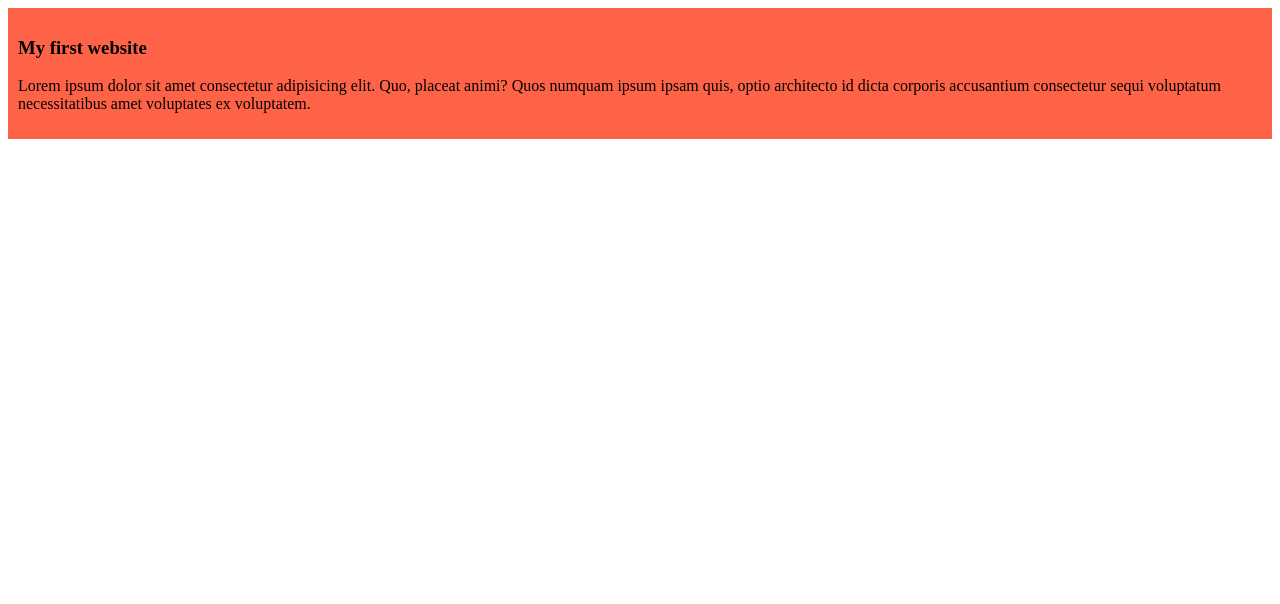
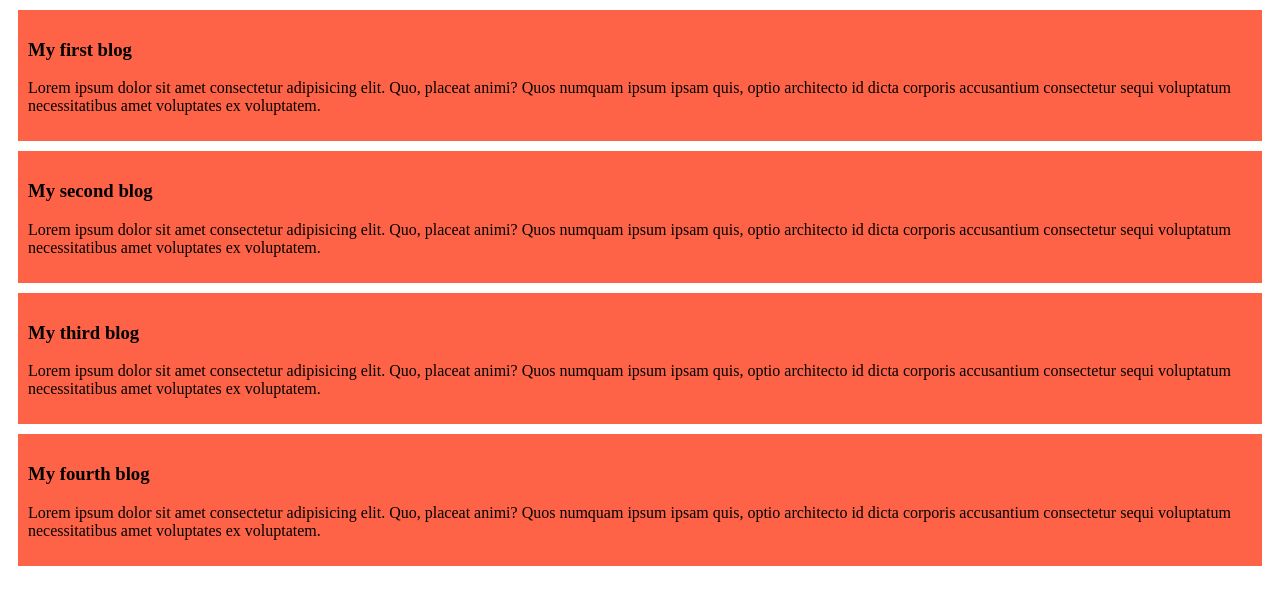
Before and after one commit to Rakesh01999/My-Simple-Website, a plain HTML site: page index.html in a window 1280 px wide. Drawn offline with Linux system fonts and the light colour scheme.

Commit message:
second , third and gfourth blog

```diff
--- a/index.html
+++ b/index.html
@@ -8,7 +8,19 @@
 </head>
 <body>
     <div>
-        <h3>My first website</h3>
+        <h3>My first blog</h3>
+        <p>Lorem ipsum dolor sit amet consectetur adipisicing elit. Quo, placeat animi? Quos numquam ipsum ipsam quis, optio architecto id dicta corporis accusantium consectetur sequi voluptatum necessitatibus amet voluptates ex voluptatem.</p>
+    </div>
+    <div>
+        <h3>My second blog</h3>
+        <p>Lorem ipsum dolor sit amet consectetur adipisicing elit. Quo, placeat animi? Quos numquam ipsum ipsam quis, optio architecto id dicta corporis accusantium consectetur sequi voluptatum necessitatibus amet voluptates ex voluptatem.</p>
+    </div>
+    <div>
+        <h3>My third blog</h3>
+        <p>Lorem ipsum dolor sit amet consectetur adipisicing elit. Quo, placeat animi? Quos numquam ipsum ipsam quis, optio architecto id dicta corporis accusantium consectetur sequi voluptatum necessitatibus amet voluptates ex voluptatem.</p>
+    </div>
+    <div>
+        <h3>My fourth blog</h3>
         <p>Lorem ipsum dolor sit amet consectetur adipisicing elit. Quo, placeat animi? Quos numquam ipsum ipsam quis, optio architecto id dicta corporis accusantium consectetur sequi voluptatum necessitatibus amet voluptates ex voluptatem.</p>
     </div>
 </body>
--- a/styles/blog.css
+++ b/styles/blog.css
@@ -1,4 +1,5 @@
 div{
     background-color: tomato;
     padding: 10px;
+    margin: 10px;
 }
```
